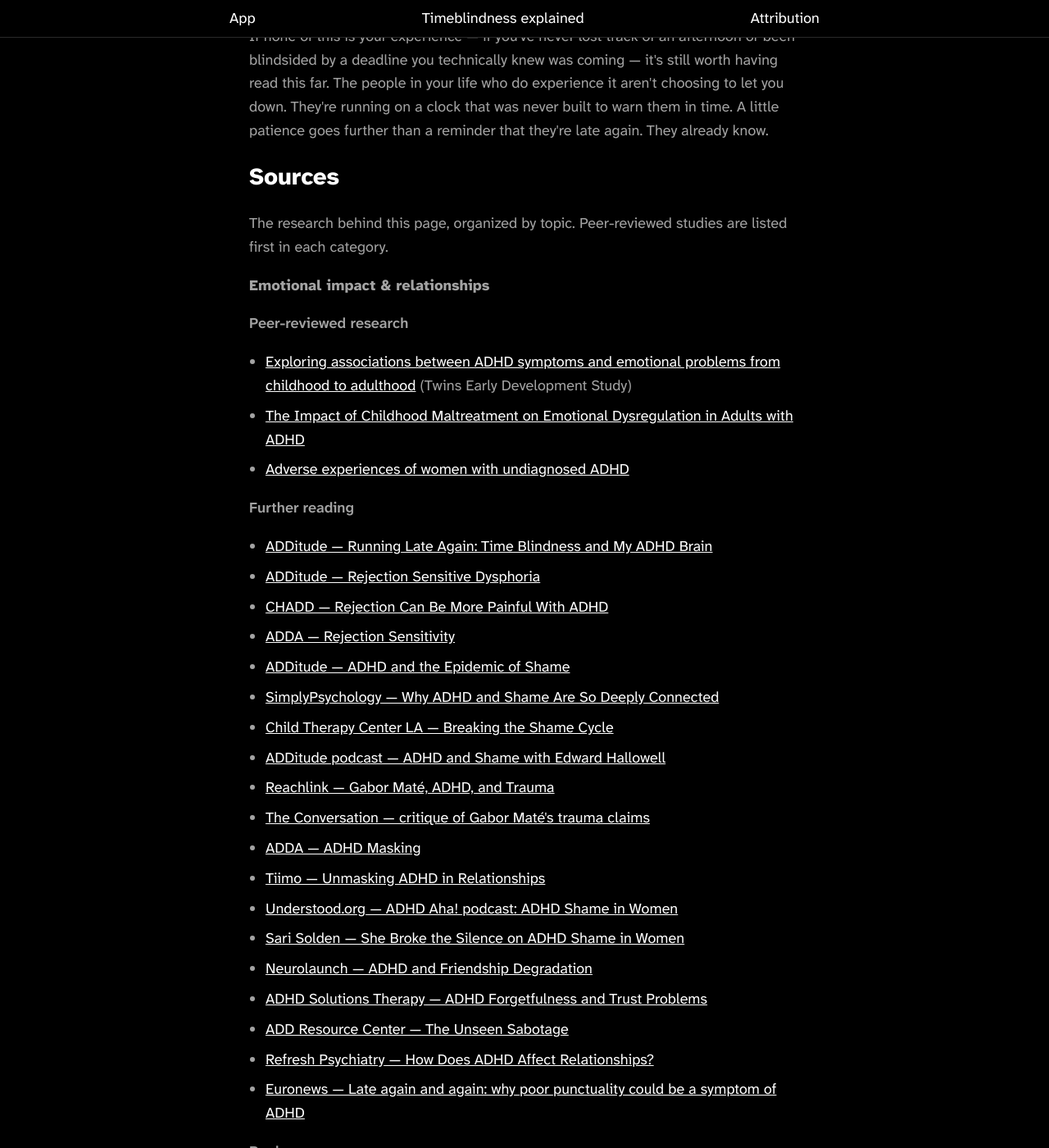
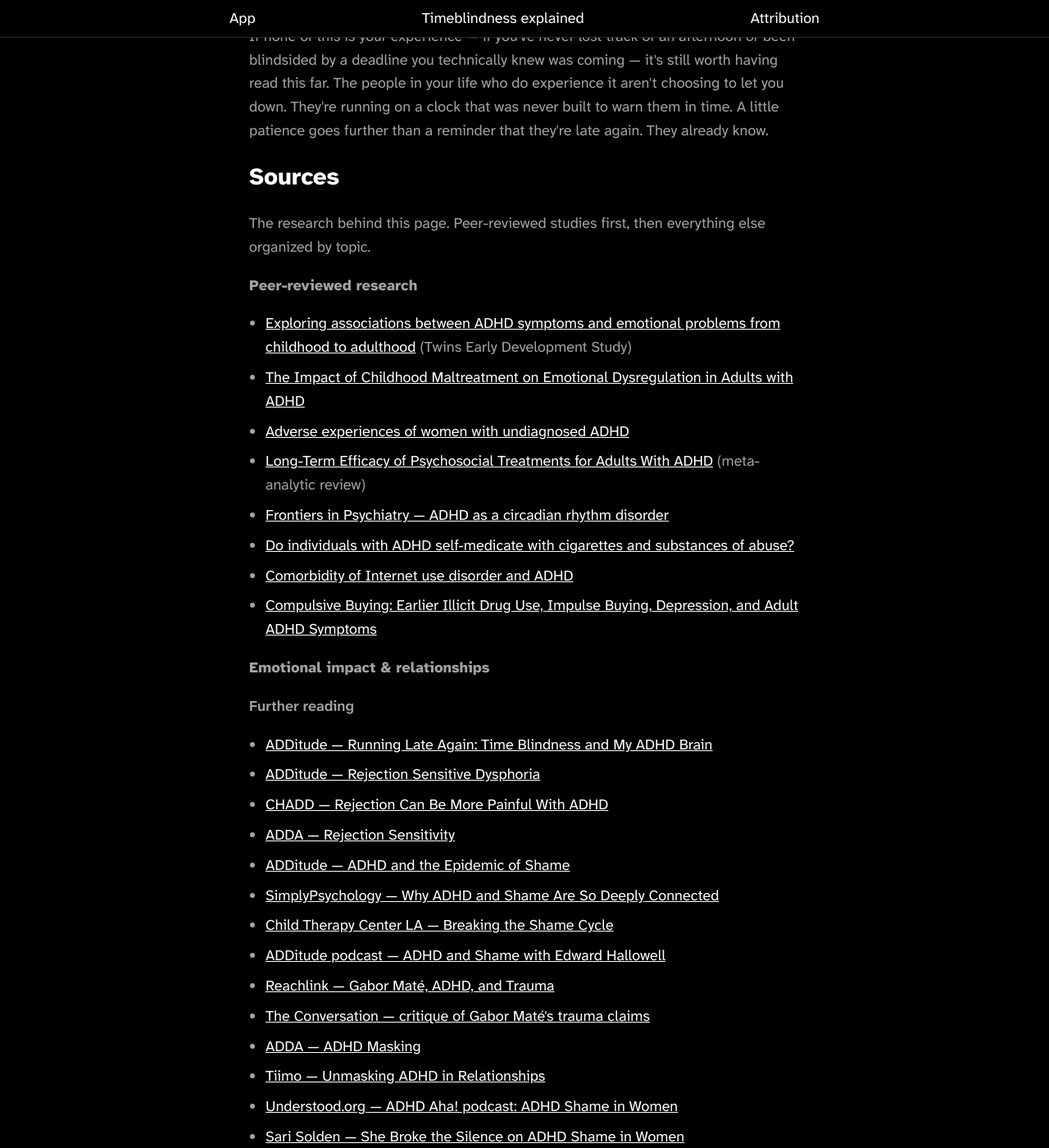
Before and after one commit to afknapping/howlongtho-website, a Jekyll site: the page built from timeblindness.md, in a window 1280 px wide and 1400 px high, scrolled down 2276 px. Shown: the whole window at 82% size. Built offline with Jekyll 4.4.1, drawn with Linux system fonts in a browser that asks for light colours; some of the changed text lies outside the part shown.

Commit message:
Move all peer-reviewed papers into one unified block up top
All 8 studies now appear once, in a single "Peer-reviewed research"
list right under the Sources intro - not duplicated per category, which
would have padded the apparent source count on a page whose whole job
is building trust. Each category below now goes straight to "Further
reading" (Emotional impact keeps its separate Books list; Career &
workplace has neither, since it had no directly-linked paper to begin
with).

Co-Authored-By: Claude Sonnet 5 <noreply@anthropic.com>

```diff
--- a/timeblindness.md
+++ b/timeblindness.md
@@ -30,14 +30,19 @@ description: "What time blindness actually is, why it happens, and why it's not
 <p>Understanding the mechanism tends to be the first real relief people describe — not because it fixes anything by itself, but because it turns "what's wrong with me" into "oh, that's what's happening." From there, real things help: some people find medication or therapy makes a measurable difference; others find that simply making time visible — an external clock standing in for an internal one that doesn't reliably fire — is enough to change how a day actually goes. That's the whole idea behind How Long Tho: not a fix, just a second, more honest clock.</p>
 <p>If none of this is your experience — if you've never lost track of an afternoon or been blindsided by a deadline you technically knew was coming — it's still worth having read this far. The people in your life who do experience it aren't choosing to let you down. They're running on a clock that was never built to warn them in time. A little patience goes further than a reminder that they're late again. They already know.</p>
 <h2 class="fs-medium">Sources</h2>
-<p>The research behind this page, organized by topic. Peer-reviewed studies are listed first in each category.</p>
-<p class="fw-extrabold">Emotional impact &amp; relationships</p>
-<p class="fw-semibold">Peer-reviewed research</p>
+<p>The research behind this page. Peer-reviewed studies first, then everything else organized by topic.</p>
+<p class="fw-extrabold">Peer-reviewed research</p>
 <ul class="plain-list">
 <li><a href="https://pmc.ncbi.nlm.nih.gov/articles/PMC11650170/">Exploring associations between ADHD symptoms and emotional problems from childhood to adulthood</a> (Twins Early Development Study)</li>
 <li><a href="https://www.ncbi.nlm.nih.gov/pmc/articles/PMC12437782/">The Impact of Childhood Maltreatment on Emotional Dysregulation in Adults with ADHD</a></li>
 <li><a href="https://www.ncbi.nlm.nih.gov/pmc/articles/PMC12218314/">Adverse experiences of women with undiagnosed ADHD</a></li>
+<li><a href="https://www.ncbi.nlm.nih.gov/pmc/articles/PMC5946687/">Long-Term Efficacy of Psychosocial Treatments for Adults With ADHD</a> (meta-analytic review)</li>
+<li><a href="https://www.frontiersin.org/journals/psychiatry/articles/10.3389/fpsyt.2025.1697900/full">Frontiers in Psychiatry — ADHD as a circadian rhythm disorder</a></li>
+<li><a href="https://pubmed.ncbi.nlm.nih.gov/17453603/">Do individuals with ADHD self-medicate with cigarettes and substances of abuse?</a></li>
+<li><a href="https://pmc.ncbi.nlm.nih.gov/articles/PMC6034949/">Comorbidity of Internet use disorder and ADHD</a></li>
+<li><a href="https://pmc.ncbi.nlm.nih.gov/articles/PMC4532632/">Compulsive Buying: Earlier Illicit Drug Use, Impulse Buying, Depression, and Adult ADHD Symptoms</a></li>
 </ul>
+<p class="fw-extrabold">Emotional impact &amp; relationships</p>
 <p class="fw-semibold">Further reading</p>
 <ul class="plain-list">
 <li><a href="https://www.additudemag.com/time-blindness-running-late-adhd/">ADDitude — Running Late Again: Time Blindness and My ADHD Brain</a></li>
@@ -93,14 +98,6 @@ description: "What time blindness actually is, why it happens, and why it's not
 <li><a href="https://askjan.org/publications/consultants-corner/Getting-to-Work-on-Time.cfm">askjan.org — Getting to Work on Time</a></li>
 </ul>
 <p class="fw-extrabold">Treatment &amp; coping patterns</p>
-<p class="fw-semibold">Peer-reviewed research</p>
-<ul class="plain-list">
-<li><a href="https://www.ncbi.nlm.nih.gov/pmc/articles/PMC5946687/">Long-Term Efficacy of Psychosocial Treatments for Adults With ADHD</a> (meta-analytic review)</li>
-<li><a href="https://www.frontiersin.org/journals/psychiatry/articles/10.3389/fpsyt.2025.1697900/full">Frontiers in Psychiatry — ADHD as a circadian rhythm disorder</a></li>
-<li><a href="https://pubmed.ncbi.nlm.nih.gov/17453603/">Do individuals with ADHD self-medicate with cigarettes and substances of abuse?</a></li>
-<li><a href="https://pmc.ncbi.nlm.nih.gov/articles/PMC6034949/">Comorbidity of Internet use disorder and ADHD</a></li>
-<li><a href="https://pmc.ncbi.nlm.nih.gov/articles/PMC4532632/">Compulsive Buying: Earlier Illicit Drug Use, Impulse Buying, Depression, and Adult ADHD Symptoms</a></li>
-</ul>
 <p class="fw-semibold">Further reading</p>
 <ul class="plain-list">
 <li><a href="https://www.copehousecollective.com/post/adhd-treatment-for-adults">CopeHouse Collective — ADHD Treatment for Adults</a></li>
```
